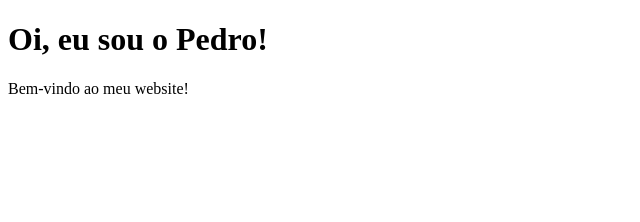
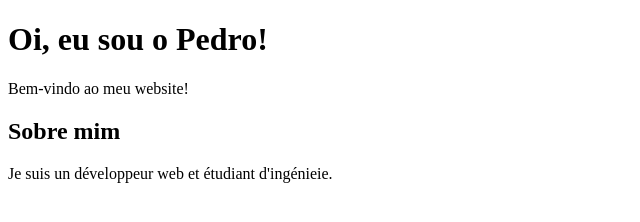
Before and after one commit to PedroAltounian/DevWebECM, a plain HTML site: page oi.html in a window 1280 px wide. Shown: the whole page, without its empty margins (0-640 px from the left). Drawn offline with Linux system fonts and the light colour scheme.

Commit message:
.\oi.html

```diff
--- a/oi.html
+++ b/oi.html
@@ -10,5 +10,8 @@
 <body>
     <h1>Oi, eu sou o Pedro!</h1>
     <p>Bem-vindo ao meu website!</p>
+
+    <h2>Sobre mim</h2>
+    <p>Je suis un développeur web et étudiant d'ingénieie.</p>
 </body>
 </html>
```
